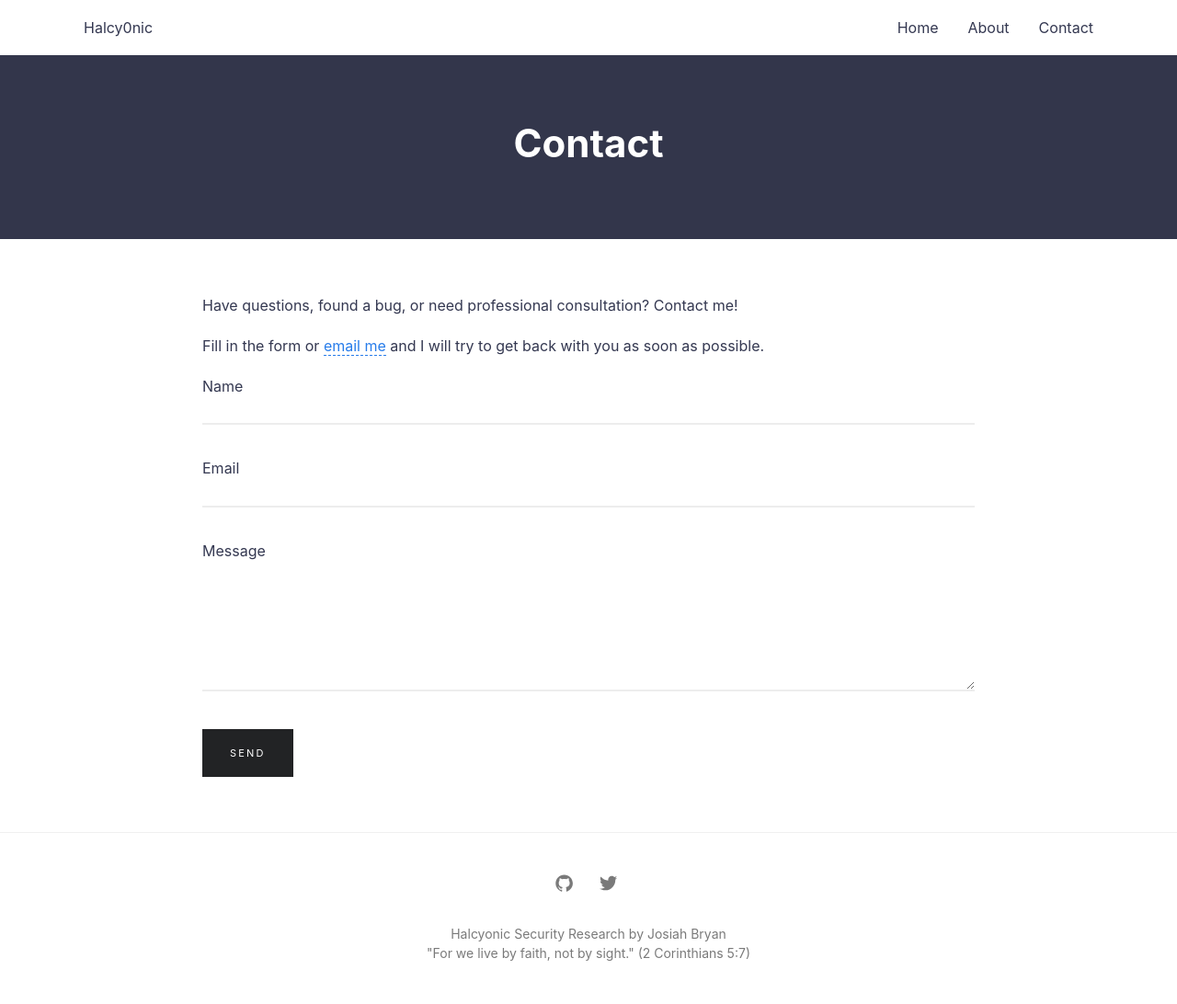
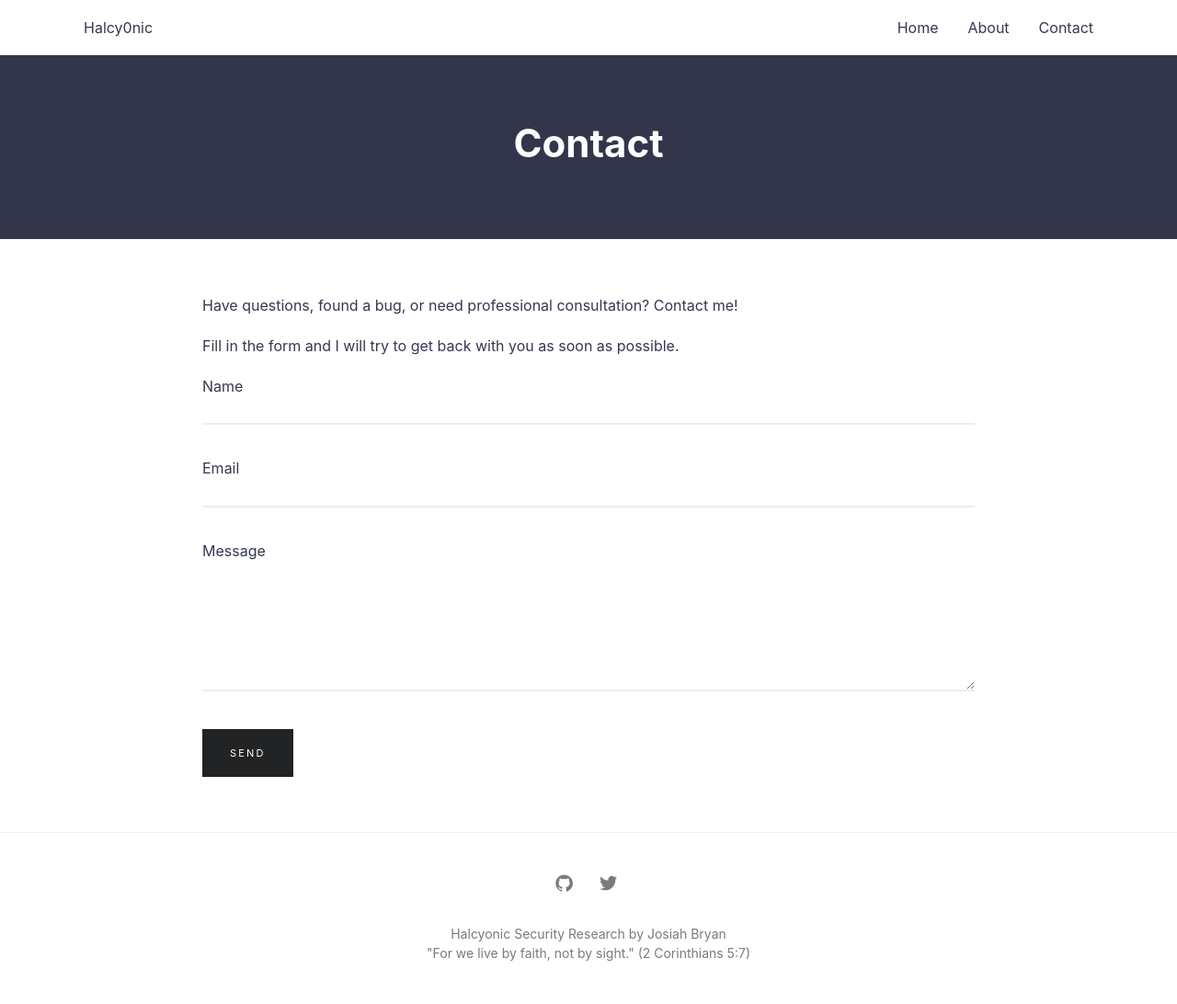
Before and after one commit to Halcy0nic/Halcy0nic.github.io, a Jekyll site: the page built from contact.md, in a window 1280 px wide. Shown: the whole page at 92% size. Built offline with Jekyll 4.4.1, drawn with Linux system fonts in a browser that asks for light colours.

Commit message:
changing contact page

```diff
--- a/contact.md
+++ b/contact.md
@@ -5,7 +5,7 @@ permalink: /contact/
 ---
 Have questions, found a bug, or need professional consultation? Contact me!
 
-Fill in the form or [email me](mailto:{{site.email}}) and I will try to get back with you as soon as possible.
+Fill in the form and I will try to get back with you as soon as possible.
 
 {% include form.html %}
 
```
